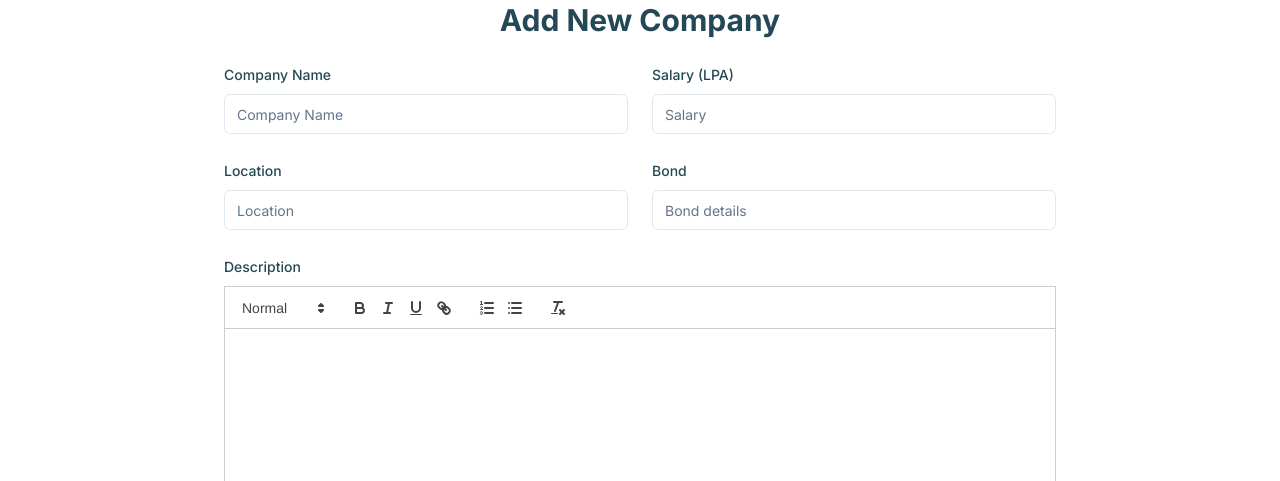
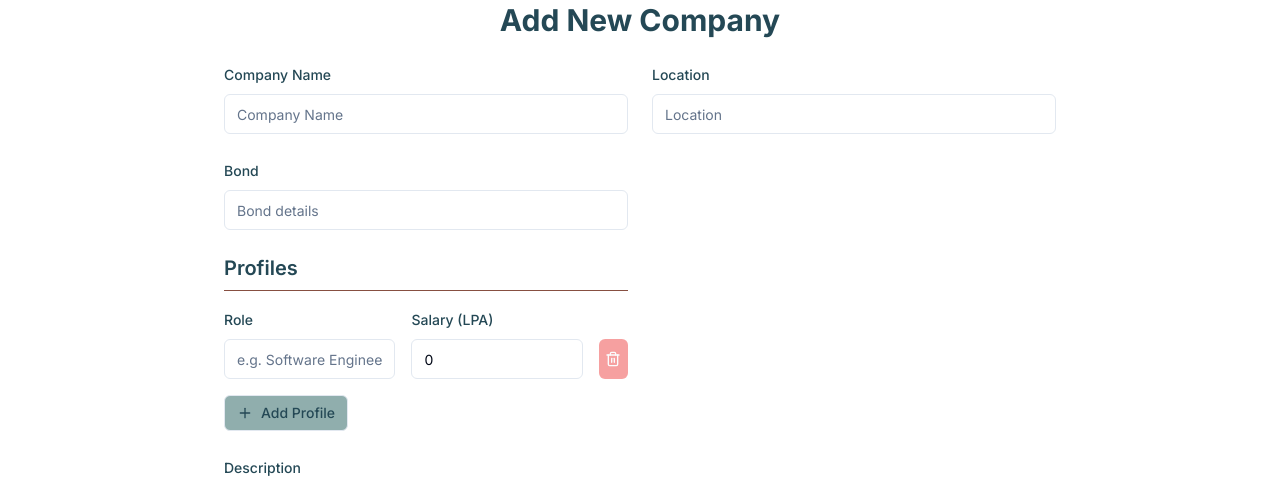
Before and after one commit to tandprcpit/nextjs, a Next.js app: page /tpc/companies/add-company in a window 1280 px wide. Shown: the part 132-613 px from the top of the page. Built offline with nearby package versions, Linux system fonts and the light colour scheme; no server answers.

Commit message:
profile field with salary added

```diff
--- a/src/app/(app)/companies/[id]/page.tsx
+++ b/src/app/(app)/companies/[id]/page.tsx
@@ -19,7 +19,10 @@ interface Company {
   name: string
   description: string
   location: string
-  salary: number
+  profiles: {
+    companyPositionTitle: string;
+    package: number;
+  }[];
   bond: string
   criteria: any
   rounds: {
@@ -36,6 +39,18 @@ interface Company {
     reason: string
   }[]
 }
+// CompanyDetails.tsx
+export interface CompanyDetailsProps {
+  name: string;
+  description: string;
+  location: string;
+  bond: string;
+  profiles: {
+    companyPositionTitle: string;
+    package: number;
+  }[];
+}
+
 
 export default function StudentCompanyPage() {
   const [company, setCompany] = useState<Company | null>(null)
@@ -161,7 +176,7 @@ export default function StudentCompanyPage() {
           name={company.name}
           description={company.description}
           location={company.location}
-          salary={company.salary}
+          profiles={company.profiles}
           bond={company.bond}
         />
         <EligibilityCriteria criteria={company.criteria} />
--- a/src/app/(app)/companies/page.tsx
+++ b/src/app/(app)/companies/page.tsx
@@ -12,7 +12,10 @@ interface Company {
   _id: string
   name: string
   location: string
-  salary: number
+  profiles: {
+    companyPositionTitle: string
+    package: number
+  }[]
   createdAt: string
 }
 
@@ -82,16 +85,21 @@ export default function StudentCompaniesPage() {
                 <CardHeader className="pb-2">
                   <CardTitle className="text-lg font-bold text-[#244855]">{company.name}</CardTitle>
                 </CardHeader>
+
                 <CardContent className="pb-2 space-y-2">
                   <div className="flex items-center text-sm text-[#874F41]">
                     <MapPin className="w-4 h-4 mr-2" />
                     {company.location}
                   </div>
-                  <div className="flex items-center text-sm text-[#874F41]">
+
+                  {company.profiles.map((profile, index) => (
+                    <div key={index} className="flex items-center text-sm text-[#874F41]">
                       <Banknote className="w-4 h-4 mr-2" />
-                    ₹{company.salary} LPA
+                      {profile.companyPositionTitle} – ₹{profile.package} LPA
                     </div>
+                  ))}
                 </CardContent>
+
                 <CardFooter className="text-xs text-gray-500 flex items-center">
                   <Calendar className="w-4 h-4 mr-2" />
                   {new Date(company.createdAt).toLocaleDateString()}
--- a/src/app/tpc/companies/add-company/page.tsx
+++ b/src/app/tpc/companies/add-company/page.tsx
@@ -71,9 +71,10 @@ export default function AddCompanyForm() {
     defaultValues: {
       name: '',
       description: '',
-      salary: '',
+
       location: '',
       bond: '',
+      profiles: [{ companyPositionTitle: '', package: 0 }],
       criteria: {
         overallCGPA: 0,
         gender: [],
@@ -96,6 +97,11 @@ export default function AddCompanyForm() {
     control: form.control,
     name: "rounds"
   });
+  const { fields: profileFields, append: appendProfile, remove: removeProfile } = useFieldArray({
+  control: form.control,
+  name: "profiles"
+});
+
 
   const onSubmit = async (data: CompanyFormData) => {
     setIsSubmitting(true)
@@ -154,24 +160,9 @@ export default function AddCompanyForm() {
                 </p>
               )}
             </div>
+
             <div className="space-y-2">
-              <label htmlFor="salary" className="text-sm font-medium text-primary1">
-                Salary (LPA)
-              </label>
-              <Input
-                id="salary"
-                type="text"
-                placeholder="Salary"
-                {...form.register('salary')}
-                className="w-full"
-              />
-              {form.formState.errors.salary && (
-                <p className="text-sm text-destructive">
-                  {form.formState.errors.salary.message}
-                </p>
-              )}
-            </div>
-            <div className="space-y-2">
+
               <label htmlFor="location" className="text-sm font-medium text-primary1">
                 Location
               </label>
@@ -197,7 +188,55 @@ export default function AddCompanyForm() {
                 {...form.register('bond')}
                 className="w-full"
               />
-            </div>
+            </div><br />
+            <div className="space-y-4">
+  <h3 className="text-xl font-semibold text-primary1 border-b border-accent1-1 pb-2 mb-4">Profiles</h3>
+  {profileFields.map((field, index) => (
+    <div key={field.id} className="flex items-end space-x-4">
+      <div className="flex-grow space-y-2">
+        <label htmlFor={`role-${index}`} className="text-sm font-medium text-primary1">Role</label>
+        <Input
+          id={`role-${index}`}
+          placeholder="e.g. Software Engineer"
+          {...form.register(`profiles.${index}.companyPositionTitle` as const)
+}
+          className="w-full"
+        />
+      </div>
+      <div className="flex-grow space-y-2">
+        <label htmlFor={`salary-${index}`} className="text-sm font-medium text-primary1">Salary (LPA)</label>
+        <Input
+          id={`salary-${index}`}
+          type="number"
+          placeholder="e.g. 6.5"
+          {...form.register(`profiles.${index}.package` as const, { valueAsNumber: true })
+}
+          className="w-full"
+        />
+      </div>
+      <Button
+        type="button"
+        variant="destructive"
+        size="icon"
+        onClick={() => removeProfile(index)}
+        disabled={profileFields.length === 1}
+      >
+        <Trash2 className="h-4 w-4" />
+      </Button>
+    </div>
+  ))}
+
+  <Button
+    type="button"
+    variant="outline"
+    size="sm"
+    onClick={() => appendProfile({ companyPositionTitle: '', package: 0 })}
+    className="bg-accent1-2 hover:bg-accent1-2/90 text-primary1"
+  >
+    <Plus className="h-4 w-4 mr-2" /> Add Profile
+  </Button>
+</div>
+
             <div className="space-y-2 md:col-span-2 mb-10">
               <label htmlFor="description" className="text-sm font-medium text-primary1">
                 Description
--- a/src/app/tpc/companies/company/[id]/page.tsx
+++ b/src/app/tpc/companies/company/[id]/page.tsx
@@ -14,17 +14,17 @@ import { NotWillingStudents } from '@/components/tpc/NotWillingStudents'
 import { CompanySkeleton } from '@/components/tpc/CompanySkeleton'
 
 interface PlacementDetails {
-  internshipPackage?: number;
-  fullTimePackage?: number;
-  positionInternship?: string;
-  positionFullTime?: string;
+  internshipPackage?: number
+  fullTimePackage?: number
+  positionInternship?: string
+  positionFullTime?: string
 }
 
 interface Company {
   _id: string
   name: string
   description: string
-  salary: number
+  profiles: { companyPositionTitle: string; package: number }[]
   bond: string
   location: string
   criteria: {
@@ -64,7 +64,7 @@ interface Company {
 interface Student {
   _id: string
   firstName: string
-  middleName:string
+  middleName: string
   lastName: string
   email: string
   department: string
@@ -177,7 +177,7 @@ export default function SingleCompanyPage() {
   const handleAddToNextRound = (currentRoundNumber: number, selectedStudents: Student[]) => {
     if (!company) return
 
-    const updatedRounds = company.rounds.map((round, index) => {
+    const updatedRounds = company.rounds.map((round) => {
       if (round.roundNumber === currentRoundNumber + 1) {
         return {
           ...round,
@@ -253,13 +253,10 @@ export default function SingleCompanyPage() {
     }
   }
 
-  if (loading) {
-    return <CompanySkeleton />
-  }
+  if (loading) return <CompanySkeleton />
+  if (!company) return <div className="text-center text-2xl text-[#244855]">Company not found</div>
 
-  if (!company) {
-    return <div className="text-center text-2xl text-[#244855]">Company not found</div>
-  }
+  const maxPackage = Math.max(...(company?.profiles?.map(p => p.package) || [0]))
 
   return (
     <div className="container mx-auto p-6 space-y-8">
@@ -276,8 +273,8 @@ export default function SingleCompanyPage() {
           name={company.name}
           description={company.description}
           location={company.location}
-          salary={company.salary}
           bond={company.bond}
+          profiles={company.profiles}
         />
         <EligibilityCriteria criteria={company.criteria} />
       </div>
@@ -295,7 +292,7 @@ export default function SingleCompanyPage() {
         companyId={company._id}
         companyName={company.name}
         companyLocation={company.location}
-        companyPackage={company.salary}
+        companyPackage={maxPackage}
         companyBond={company.bond}
         placedStudents={company.placedStudents}
       />
@@ -303,7 +300,7 @@ export default function SingleCompanyPage() {
       <PlacedStudents
         companyName={company.name}
         companyLocation={company.location}
-        companyPackage={company.salary}
+        companyPackage={maxPackage}
         companyBond={company.bond}
         placedStudents={company.placedStudents.map(ps => {
           const student = company.rounds.flatMap(r => r.selectedStudents).find(s => s._id === ps.student);
--- a/src/app/tpc/companies/page.tsx
+++ b/src/app/tpc/companies/page.tsx
@@ -12,7 +12,7 @@ interface Company {
   _id: string
   name: string
   location: string
-  salary: number
+  profiles: { companyPositionTitle: string; package: number }[]
   createdAt: string
 }
 
@@ -86,10 +86,13 @@ export default function CompaniesPage() {
                     <MapPin className="w-4 h-4 mr-2" />
                     {company.location}
                   </div>
-                  <div className="flex items-center text-sm text-[#874F41]">
-                    <Banknote className="w-4 h-4 mr-2" />
-                    ₹{company.salary} LPA
-                  </div>
+                  {company.profiles.map((profile, idx) => (
+  <div key={idx} className="flex items-center text-sm text-[#874F41]">
+    <Banknote className="w-4 h-4 mr-2" />
+    {profile.companyPositionTitle} - ₹{profile.package} LPA
+  </div>
+))}
+
                 </CardContent>
                 <CardFooter className="text-xs text-gray-500 flex items-center">
                   <Calendar className="w-4 h-4 mr-2" />
--- a/src/components/tpc/CompanyDetails.tsx
+++ b/src/components/tpc/CompanyDetails.tsx
@@ -5,11 +5,14 @@ interface CompanyDetailsProps {
   name: string
   description: string
   location: string
-  salary: number
+  profiles: {
+    companyPositionTitle: string
+    package: number
+  }[]
   bond: string
 }
 
-export function CompanyDetails({ name, description, location, salary, bond }: CompanyDetailsProps) {
+export function CompanyDetails({ name, description, location, profiles, bond }: CompanyDetailsProps) {
   return (
     <Card className="md:col-span-2 bg-white shadow-lg">
       <CardHeader className="border-b border-gray-200">
@@ -21,22 +24,28 @@ export function CompanyDetails({ name, description, location, salary, bond }: Co
             <MapPin className="w-5 h-5 mr-2 text-[#E64833]" />
             <span className="text-gray-700">{location}</span>
           </div>
-          <div className="flex items-center">
-            <Banknote className="w-5 h-5 mr-2 text-[#E64833]" />
-            <span className="text-gray-700">₹{salary} LPA</span>
-          </div>
+
+          {profiles.map((profile, index) => (
+            <div className="flex items-center" key={index}>
+              <Banknote className="w-5 h-5 mr-2 text-[#E64833]" />
+              <span className="text-gray-700">
+                {profile.companyPositionTitle}: ₹{profile.package} LPA
+              </span>
+            </div>
+          ))}
+
           <div className="flex items-center">
             <FileText className="w-5 h-5 mr-2 text-[#E64833]" />
             <span className="text-gray-700">Bond: {bond}</span>
           </div>
         </div>
+
         <div className="mt-6">
           <h3 className="text-xl font-semibold text-[#244855] mb-2">Description</h3>
           <p
             className="text-gray-700 leading-relaxed"
             dangerouslySetInnerHTML={{ __html: description }}
           ></p>
-
         </div>
       </CardContent>
     </Card>
--- a/src/model/AddCompany.ts
+++ b/src/model/AddCompany.ts
@@ -1,11 +1,18 @@
 import mongoose, { Schema, Document } from "mongoose";
+
+interface CompanyProfile{
+  companyPositionTitle:string;
+  package:number;
+
+}
 
 export interface Company extends Document {
   name: string;
   description: string;
-  salary: string;
+
   bond: string;
   location: string;
+  profiles:CompanyProfile[];
   criteria: {
     overallCGPA: number;
     gender: string[];
@@ -45,9 +52,12 @@ const CompanySchema: Schema<Company> = new Schema(
   {
     name: { type: String, required: [true, "Company name is required"] },
     description: { type: String },
-    salary: { type: String },
     bond: { type: String },
     location: { type: String },
+    profiles:[{
+      companyPositionTitle:{ type:String, required:true},
+      package:{type:String,required:true},
+    },],
     criteria: {
       overallCGPA: { type: Number },
       gender: { type: [String] },
--- a/src/schemas/companySchema.ts
+++ b/src/schemas/companySchema.ts
@@ -3,9 +3,14 @@ import * as z from 'zod'
 export const companySchema = z.object({
   name: z.string().min(1, "Company name is required"),
   description: z.string().optional(),
-  salary: z.string().optional() ,
+
   bond: z.string().optional(),
   location: z.string().min(1, "Location is required"),
+  profiles: z.array(z.object({
+  companyPositionTitle: z.string().min(1, "Role is required"),
+  package: z.number().min(0, "Salary must be positive"),
+})),
+
   criteria: z.object({
     overallCGPA:  z
     .number({
```
Also changed, not shown: src/app/api/tpc/add-company/route.ts (+6 -4 lines), 1 other file (tests, documents, lock files or other folders). Lines whose indentation alone changed are shown as unchanged.
